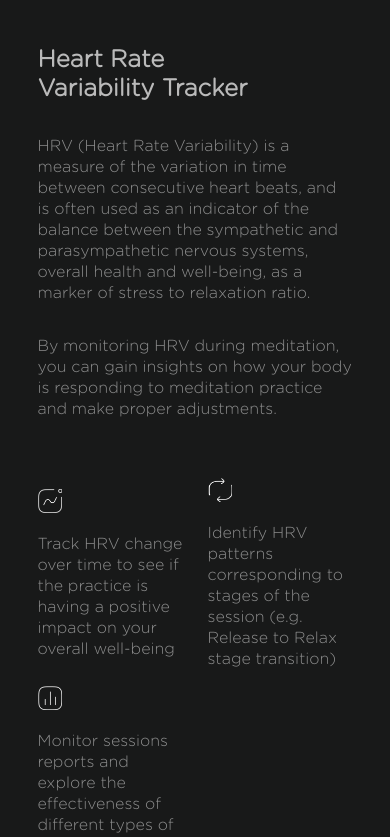
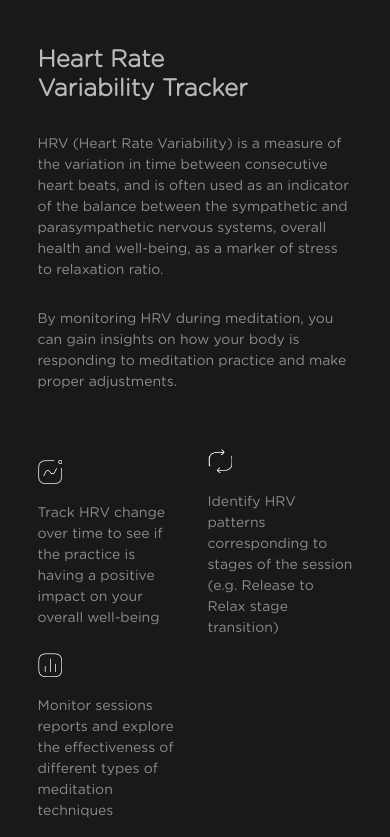
Before and after one commit to FreadSt/Ayawa-App, a React (Create React App) app: page / in a window 390 px wide. Shown: the part 2480-3317 px from the top of the page. Built offline with nearby package versions, Linux system fonts and the light colour scheme; what react-animations would draw is missing.

Commit message:
final fixes

```diff
--- a/src/containers/mainpage/body/style.scss
+++ b/src/containers/mainpage/body/style.scss
@@ -493,14 +493,17 @@
       font-family: GothamRoundedLight;
       h1{
         color: #FFFFFF;
+        font-family: GothamRoundedLight;
         opacity: 0.7;
         font-size: 24px;
         width: 250px;
       }
       p{
+        font-family: GothamRoundedBook;
         color: #FFFFFF;
         opacity: 0.5;
         line-height: 21px;
+        font-size: 14px;
       }
       .hrv-blocks{
         display: flex;
```
